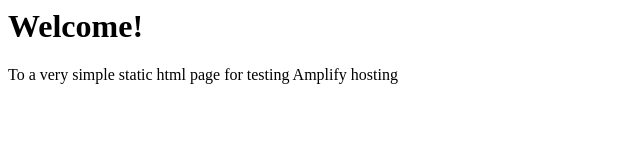
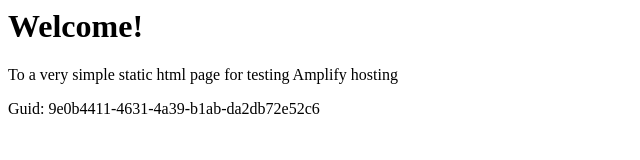
Before and after one commit to aws-aemilia-dub/Github-PR-Commit-Integration-Test-DoNotTouch-v1-preprod-eu-west-1, a website: page src/index.html in a window 1280 px wide. Shown: the whole page, without its empty margins (0-640 px from the left). Drawn offline with Linux system fonts and the light colour scheme.

Commit message:
commit from integ tests

```diff
--- a/src/index.html
+++ b/src/index.html
@@ -1,3 +1,5 @@
+
+
 <html lang="en">
 
 <head>
@@ -10,6 +12,6 @@
 <body>
     <h1>Welcome!</h1>
     <p>To a very simple static html page for testing Amplify hosting</p>
-</body>
+    <p>Guid: 9e0b4411-4631-4a39-b1ab-da2db72e52c6</p></body>
 
 </html>
```
